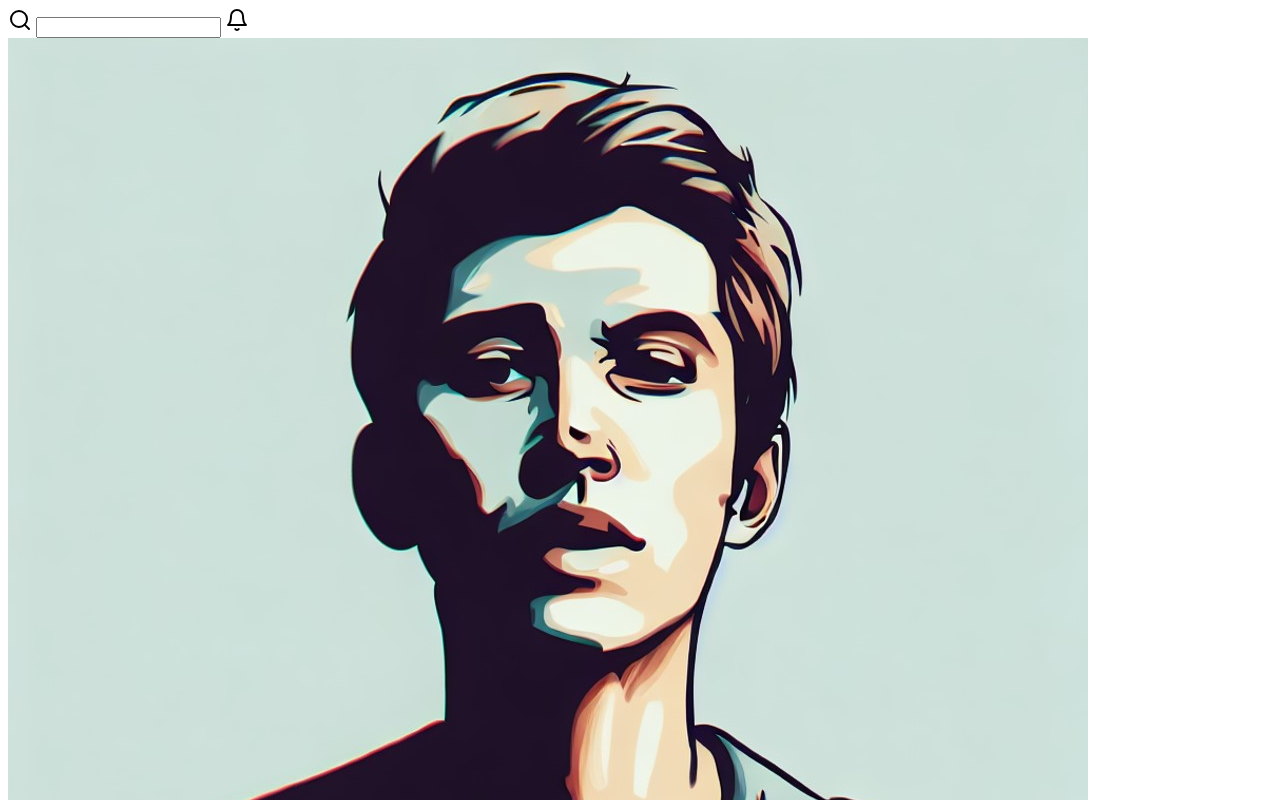
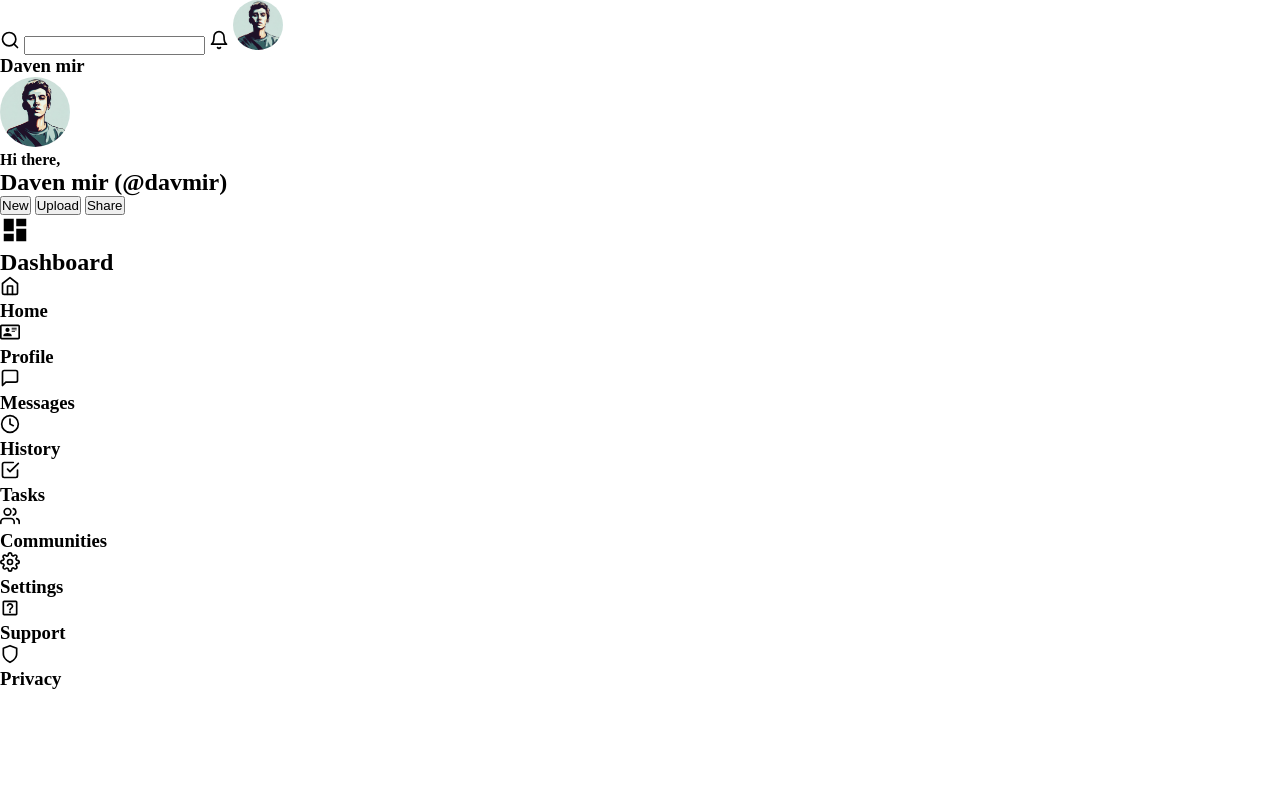
Before and after one commit to rezanej/odin_AdminDashboard, a plain HTML site: page index.html in a window 1280 px wide. Shown: the top 800 px of the page. Drawn offline with Linux system fonts and the light colour scheme.

Commit message:
Add some style to make project workable

```diff
--- a/index.html
+++ b/index.html
@@ -3,14 +3,15 @@
 <head>
     <meta charset="UTF-8">
     <meta name="viewport" content="width=device-width, initial-scale=1.0">
+    <link rel="stylesheet" href="style.css">
     <title>Odin Admin Dashboard</title>
 </head>
 <body>
     <header>
         <div>
-            <img src="icons/search.svg" alt="search">
+            <img src="icons/search.svg" alt="search"  class="icon">
             <input type="search">
-            <img src="icons/bell.svg" alt="bell">
+            <img src="icons/bell.svg" alt="bell" class="icon">
             <img src="images/2.jpg" alt="profilePic" class="profilePic">
             <h3>Daven mir</h3>
         </div>
@@ -27,46 +28,46 @@
     </header>
     <div class="sidebar">
         <div>
-            <img src="icons/view-dashboard.svg" alt="dashboard">
+            <img src="icons/view-dashboard.svg" alt="dashboard" class="iconBig">
             <h2>Dashboard</h2>
         </div>
         <div>
             <div>
-                <img src="icons/home.svg" alt="home">
+                <img src="icons/home.svg" alt="home" class="icon">
                 <h3>Home</h3>
             </div>
             <div>
-                <img src="icons/card-account-details-outline.svg" alt="profile">
+                <img src="icons/card-account-details-outline.svg" alt="profile" class="icon">
                 <h3>Profile</h3>
             </div>
             <div>
-                <img src="icons/message-square.svg" alt="messages">
+                <img src="icons/message-square.svg" alt="messages" class="icon">
                 <h3>Messages</h3>
             </div>
             <div>
-                <img src="icons/clock.svg" alt="History">
+                <img src="icons/clock.svg" alt="History" class="icon">
                 <h3>History</h3>
             </div>
             <div>
-                <img src="icons/check-square.svg" alt="tasks">
+                <img src="icons/check-square.svg" alt="tasks" class="icon">
                 <h3>Tasks</h3>
             </div>
             <div>
-                <img src="icons/users.svg" alt="communities">
+                <img src="icons/users.svg" alt="communities" class="icon">
                 <h3>Communities</h3>
             </div>
         </div>
         <div>
             <div>
-                <img src="icons/settings.svg" alt="settings">
+                <img src="icons/settings.svg" alt="settings" class="icon">
                 <h3>Settings</h3>
             </div>
             <div>
-                <img src="icons/help-box-outline.svg" alt="help">
+                <img src="icons/help-box-outline.svg" alt="help" class="icon">
                 <h3>Support</h3>
             </div>
             <div>
-                <img src="icons/shield.svg" alt="privacy">
+                <img src="icons/shield.svg" alt="privacy" class="icon">
                 <h3>Privacy</h3>
             </div>
         </div>
--- a/style.css
+++ b/style.css
@@ -0,0 +1,25 @@
+*{
+    margin: 0;
+    padding: 0;
+}
+:root{
+
+}
+.icon{
+    width: 20px;
+    height: 20px;
+}
+.iconBig{
+    width: 30px;
+    height: 30px;
+}
+.profilePic{
+    width: 50px;
+    height: 50px;
+    border-radius: 50%;
+}
+.profilePicBig{
+    width: 70px;
+    height: 70px;
+    border-radius: 50%;
+}
```
